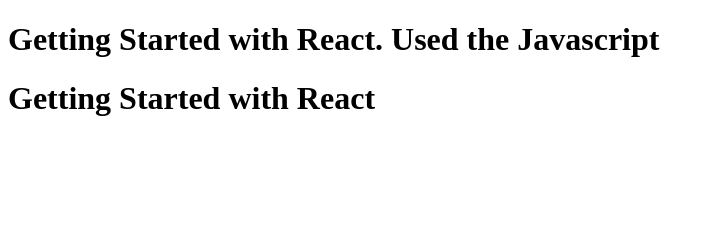
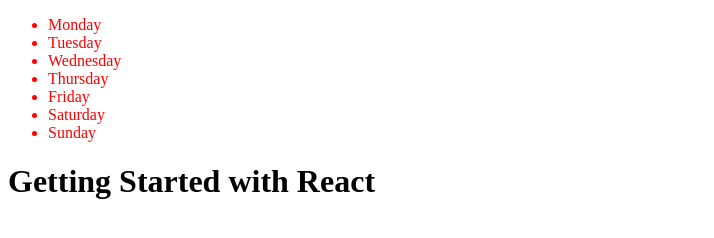
Before and after one commit to raminenieswarrao/React-Web, a plain HTML site: page Project1/Getting Started with React/index.html in a window 1280 px wide. Shown: the whole page, without its empty margins (0-714 px from the left). Drawn offline with nearby package versions, Linux system fonts and the light colour scheme.

Commit message:
Created new elements using let. create Unordered list from Days Monday - Sunday with style color red

```diff
--- a/Project1/Getting Started with React/index.html
+++ b/Project1/Getting Started with React/index.html
@@ -10,10 +10,18 @@
         <div id="root"></div>
         <h1>Getting Started with React</h1>
         <script type="text/javascript">
+            let ul = React.createElement("ul",{style : {color: "red"}},
+            React.createElement("li",null,"Monday"),
+            React.createElement("li",null,"Tuesday"),
+            React.createElement("li",null,"Wednesday"),
+            React.createElement("li",null,"Thursday"),
+            React.createElement("li",null,"Friday"),
+            React.createElement("li",null,"Saturday"),
+            React.createElement("li",null,"Sunday")
+            );
             ReactDOM.render(
-                React.createElement("h1",null,"Getting Started with React. Used the Javascript"),
-
-            document.getElementById("root")
+                ul,
+                document.getElementById("root")
             );
         </script>
 
```
